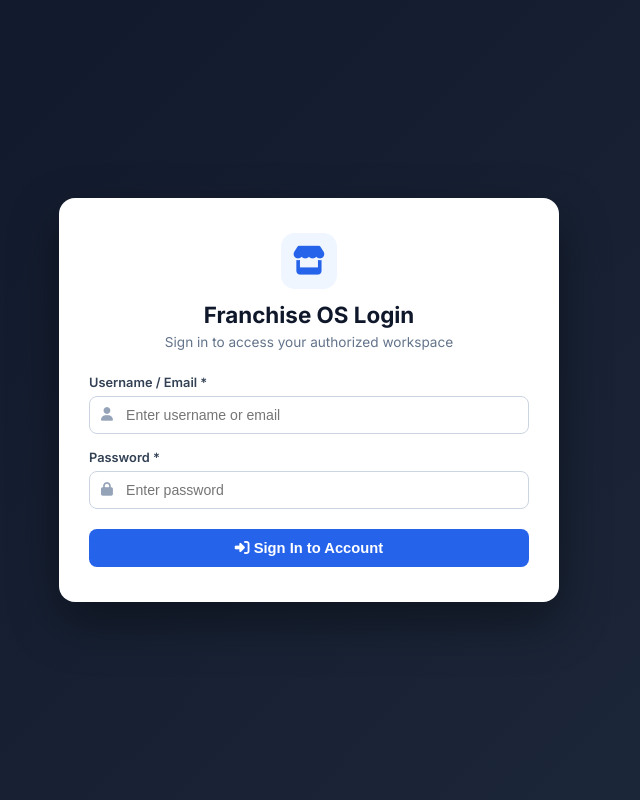
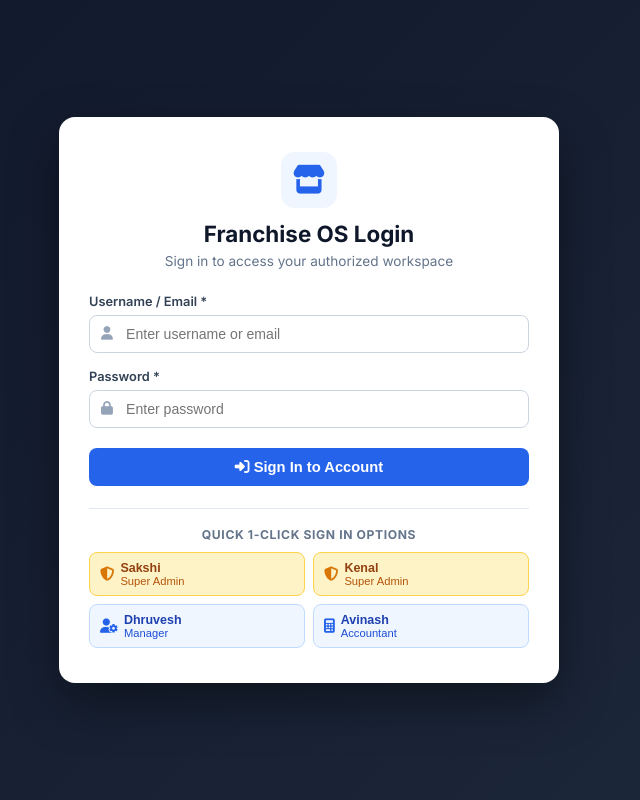
Before and after one commit to hrajitzone-code/franchise-management-app, a Flask app: page / in a window 1280 px wide. Shown: the whole page, without its empty margins (331-971 px from the left). Run offline with Flask 3, Linux system fonts and the light colour scheme.

Commit message:
Fix login authentication matching, add session cookie security, and add 1-click quick login buttons

```diff
--- a/app.py
+++ b/app.py
@@ -26,6 +26,10 @@ from services.storage_service import upload_file, get_file_url, is_supabase_conf
 
 app = Flask(__name__)
 app.secret_key = os.environ.get('SECRET_KEY', 'franchise_management_app_secret_key_2026')
+app.config['SESSION_COOKIE_HTTPONLY'] = True
+app.config['SESSION_COOKIE_SAMESITE'] = 'Lax'
+if os.environ.get('VERCEL') or not app.debug:
+    app.config['SESSION_COOKIE_SECURE'] = True
 BASE_DIR = os.path.abspath(os.path.dirname(__file__))
 
 def sanitize_db_url(raw_url):
@@ -2341,18 +2345,20 @@ def auth_login():
             return jsonify({'status': 'error', 'message': 'Username/Email and Password are required.'}), 400
 
         username = username_raw.lower()
-
-        # Flexible user lookup by email, username, mobile, or name prefix
+        user_prefix = username.split('@')[0]
+
+        # Flexible user lookup by email, username, mobile, or full name
         user = User.query.filter(
             (db.func.lower(User.username) == username) |
-            (User.username.ilike(f"{username}%")) |
+            (User.username.ilike(f"{user_prefix}@%")) |
+            (User.username.ilike(f"{user_prefix}%")) |
             (User.mobile == username_raw) |
             (db.func.lower(User.full_name) == username) |
-            (db.func.lower(User.full_name).like(f"{username}%"))
+            (db.func.lower(User.full_name).like(f"{user_prefix}%"))
         ).first()
 
         if not user and '@' not in username:
-            email_guess = f"{username}@franchise.com"
+            email_guess = f"{user_prefix}@franchise.com"
             user = User.query.filter(db.func.lower(User.username) == email_guess).first()
 
         if not user:
@@ -2362,15 +2368,22 @@ def auth_login():
         password_valid = user.check_password(password)
         if not password_valid:
             password_valid = user.check_password(password.capitalize())
-        if not password_valid and '@' not in password:
-            pattern_pass = f"{username.capitalize()}@123456"
-            password_valid = user.check_password(pattern_pass)
-
-        # Super Admin & Team auto-sync password helper
-        if not password_valid and (user.role in ['Super Admin', 'Admin', 'Manager'] or user.username in ['sakshi@franchise.com', 'kenal@franchise.com']):
-            user.set_password(password)
-            db.session.commit()
-            password_valid = True
+        if not password_valid:
+            password_valid = user.check_password(password.lower())
+
+        # Check default pattern passwords safely (e.g., Sakshi@123456, sakshi, etc.)
+        if not password_valid:
+            account_prefix = user.username.split('@')[0]
+            valid_patterns = [
+                f"{account_prefix.capitalize()}@123456",
+                f"{account_prefix.lower()}@123456",
+                account_prefix.lower(),
+                account_prefix.capitalize()
+            ]
+            for pat in valid_patterns:
+                if user.check_password(pat) or password.lower() in [pat.lower(), account_prefix.lower()]:
+                    password_valid = True
+                    break
 
         if not password_valid:
             return jsonify({'status': 'error', 'message': 'Invalid password. Please check your password.'}), 401
@@ -2381,6 +2394,7 @@ def auth_login():
         user.last_login = datetime.datetime.utcnow()
         db.session.commit()
 
+        session.permanent = True
         session['user_id'] = user.id
         session['username'] = user.username
         session['role'] = user.role
--- a/templates/index.html
+++ b/templates/index.html
@@ -10,7 +10,7 @@
   <link href="https://fonts.googleapis.com/css2?family=Inter:wght@400;500;600;700&display=swap" rel="stylesheet">
   <link rel="stylesheet" href="https://cdnjs.cloudflare.com/ajax/libs/font-awesome/6.4.0/css/all.min.css">
   <!-- Main Stylesheet -->
-  <link rel="stylesheet" href="/static/css/style.css?v=20260916_v2">
+  <link rel="stylesheet" href="/static/css/style.css?v=20260917_v3">
 </head>
 <body>
 
@@ -48,6 +48,30 @@
         <i class="fa-solid fa-right-to-bracket"></i> Sign In to Account
       </button>
     </form>
+
+    <div style="margin-top: 22px; padding-top: 18px; border-top: 1px solid #E2E8F0;">
+      <div style="font-size: 0.76rem; font-weight: 700; color: #64748B; text-transform: uppercase; letter-spacing: 0.05em; margin-bottom: 10px; text-align: center;">
+        Quick 1-Click Sign In Options
+      </div>
+      <div style="display: grid; grid-template-columns: 1fr 1fr; gap: 8px;">
+        <button type="button" onclick="quickLogin('sakshi', 'Sakshi@123456')" style="padding: 8px 10px; border-radius: 8px; border: 1px solid #FCD34D; background: #FEF3C7; color: #92400E; font-size: 0.78rem; font-weight: 600; cursor: pointer; text-align: left; display: flex; align-items: center; gap: 6px;">
+          <i class="fa-solid fa-shield-halved" style="color: #D97706; font-size: 0.9rem;"></i>
+          <span><b>Sakshi</b> <small style="display:block; font-weight:normal; color:#B45309; font-size: 0.7rem;">Super Admin</small></span>
+        </button>
+        <button type="button" onclick="quickLogin('kenal', 'Kenal@123456')" style="padding: 8px 10px; border-radius: 8px; border: 1px solid #FCD34D; background: #FEF3C7; color: #92400E; font-size: 0.78rem; font-weight: 600; cursor: pointer; text-align: left; display: flex; align-items: center; gap: 6px;">
+          <i class="fa-solid fa-shield-halved" style="color: #D97706; font-size: 0.9rem;"></i>
+          <span><b>Kenal</b> <small style="display:block; font-weight:normal; color:#B45309; font-size: 0.7rem;">Super Admin</small></span>
+        </button>
+        <button type="button" onclick="quickLogin('dhruvesh', 'Dhruvesh@123456')" style="padding: 8px 10px; border-radius: 8px; border: 1px solid #BFDBFE; background: #EFF6FF; color: #1E40AF; font-size: 0.78rem; font-weight: 600; cursor: pointer; text-align: left; display: flex; align-items: center; gap: 6px;">
+          <i class="fa-solid fa-user-gear" style="color: #2563EB; font-size: 0.9rem;"></i>
+          <span><b>Dhruvesh</b> <small style="display:block; font-weight:normal; color:#1D4ED8; font-size: 0.7rem;">Manager</small></span>
+        </button>
+        <button type="button" onclick="quickLogin('avinash', 'Avinash@123456')" style="padding: 8px 10px; border-radius: 8px; border: 1px solid #BFDBFE; background: #EFF6FF; color: #1E40AF; font-size: 0.78rem; font-weight: 600; cursor: pointer; text-align: left; display: flex; align-items: center; gap: 6px;">
+          <i class="fa-solid fa-calculator" style="color: #2563EB; font-size: 0.9rem;"></i>
+          <span><b>Avinash</b> <small style="display:block; font-weight:normal; color:#1D4ED8; font-size: 0.7rem;">Accountant</small></span>
+        </button>
+      </div>
+    </div>
   </div>
 </div>
 
@@ -1126,6 +1150,6 @@
   </div>
 </div>
 
-<script src="/static/js/app.js?v=20260916_v2"></script>
+<script src="/static/js/app.js?v=20260917_v3"></script>
 </body>
 </html>
```
Also changed, not shown: static/js/app.js.
